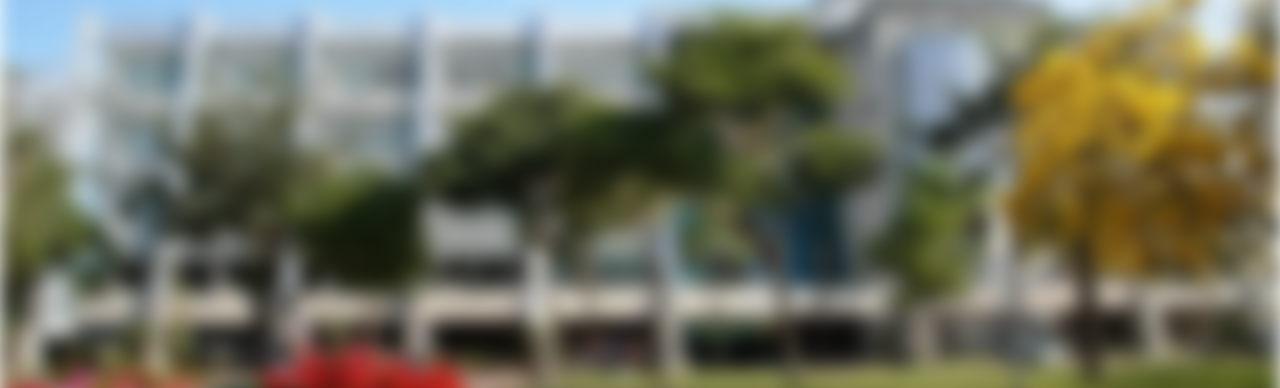
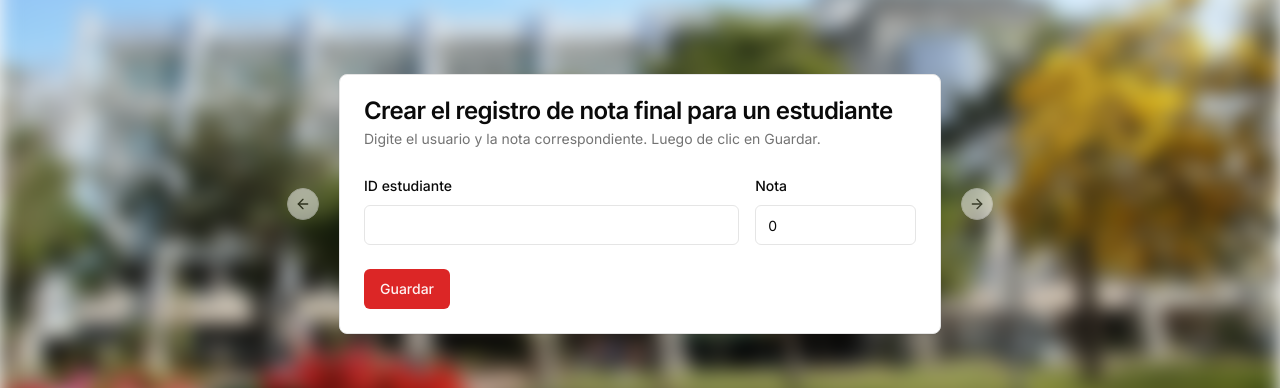
Before and after one commit to giusgo/pc2-actividad2, a Next.js app in the folder app/: page /reportes in a window 1280 px wide. Shown: the part 196-584 px from the top of the page. Built offline with nearby package versions, Linux system fonts and the light colour scheme; no server answers.

Commit message:
Create done

```diff
--- a/app/src/app/api/student/route.ts
+++ b/app/src/app/api/student/route.ts
@@ -13,14 +13,17 @@ export async function POST(request: NextRequest) {
         // Extract data from the request
         const requestData = await request.json();
 
+        console.log(requestData);
+        console.log(CUD_ENDPOINT(requestData.operation));
+
         if (requestData.operation == "read") {
             const response = await axios.get(READ_ENDPOINT(requestData.username));
 
             return NextResponse.json({grade: response.data.grade}, { status: 200 });
         } else {
             const response = await axios.post(CUD_ENDPOINT(requestData.operation), {
-                username: requestData.username,
-                grade: requestData.grade
+                userName: requestData.username,
+                grade: requestData.grade,
             });
 
             return NextResponse.json("CUD done.", { status: 200 });
--- a/app/src/app/reportes/page.tsx
+++ b/app/src/app/reportes/page.tsx
@@ -2,12 +2,14 @@
 
 import Background from "@/components/Home/background";
 import Navbar from "@/components/General/Navbar";
+import Panel from "@/components/Reportes";
 
 export default function Page() {
     return (
         <main>
             <Background />
             <Navbar />
+            <Panel />
         </main>
     );
 }
--- /dev/null
+++ b/app/src/components/Reportes/Create.tsx
@@ -0,0 +1,148 @@
+import { Button } from "@/components/ui/button"
+import {
+    Card,
+    CardContent,
+    CardDescription,
+    CardFooter,
+    CardHeader,
+    CardTitle,
+} from "@/components/ui/card"
+import { Input } from "@/components/ui/input"
+
+import {
+    Form,
+    FormControl,
+    FormDescription,
+    FormField,
+    FormItem,
+    FormLabel,
+    FormMessage,
+} from "@/components/ui/form"
+import { Loader2 } from "lucide-react";
+import { useToast } from "@/components/ui/use-toast";
+
+import { z } from "zod"
+import { zodResolver } from "@hookform/resolvers/zod"
+import { useForm } from "react-hook-form"
+
+const formSchema = z.object({
+    username: z.string()
+        .min(2, {
+            message: "El usuario debe ser de mínimo 2 caracteres."
+        })
+        .max(20, {
+            message: "El usuario debe ser de máximo 20 caracteres."
+        }),
+    grade: z.coerce.number({ message: "Ingrese una nota válida." })
+        .min(0, {
+            message: "La nota mínima es 0."
+        })
+        .max(5.0, {
+            message: "La nota máxima es 5."
+        })
+})
+
+interface CreateProps {
+    btnsDisabled: boolean,
+    setBtnsDisabled: (arg0: boolean) => void;
+}
+
+export function Create({ btnsDisabled, setBtnsDisabled }: CreateProps) {
+    const { toast } = useToast();
+
+    const form = useForm<z.infer<typeof formSchema>>({
+        resolver: zodResolver(formSchema),
+        defaultValues: {
+            username: "",
+            grade: 0
+        },
+    });
+
+    async function onSubmit(values: z.infer<typeof formSchema>) {
+        setBtnsDisabled(true);
+
+        const query = {
+            operation: "create",
+            username: values.username,
+            grade: values.grade
+        }
+
+        try {
+            const response = await fetch("/api/student", {
+                method: "POST",
+                body: JSON.stringify(query),
+                headers: {
+                    "Content-Type": "application/json",
+                },
+            });
+
+            if (response.ok) {
+                toast({
+                    description: "Registro creado.",
+                    duration: 3000,
+                });
+            } else {
+                toast({
+                    variant: "destructive",
+                    title: "Algo falló.",
+                    description: "Hubo un problema con su solicitud.",
+                });
+            }
+        } catch (error) {
+            console.error("Ocurrio un error:", error);
+        }
+
+        setBtnsDisabled(false);
+    }
+
+    return (
+        <Card>
+            <CardHeader>
+                <CardTitle>Crear el registro de nota final para un estudiante</CardTitle>
+                <CardDescription>Digite el usuario y la nota correspondiente. Luego de clic en Guardar.</CardDescription>
+            </CardHeader>
+            <Form {...form}>
+                <form onSubmit={form.handleSubmit(onSubmit)}>
+                    <CardContent className="w-[600px] flex flex-row gap-4">
+                        <FormField
+                            control={form.control}
+                            name="username"
+                            render={({ field }) => (
+                                <FormItem className="w-[70%]">
+                                    <FormLabel>ID estudiante</FormLabel>
+                                    <FormControl>
+                                        <Input {...field} />
+                                    </FormControl>
+                                    <FormMessage />
+                                </FormItem>
+                            )}
+                        />
+                        <FormField
+                            control={form.control}
+                            name="grade"
+                            render={({ field }) => (
+                                <FormItem className="w-[30%]">
+                                    <FormLabel>Nota</FormLabel>
+                                    <FormControl>
+                                        <Input type="number" {...field} />
+                                    </FormControl>
+                                    <FormMessage />
+                                </FormItem>
+                            )}
+                        />
+                    </CardContent>
+                    <CardFooter>
+                        {btnsDisabled ?
+                            <Button type="submit" disabled>
+                                <Loader2 className="mr-2 h-4 w-4 animate-spin" />
+                                Procesando
+                            </Button>
+                            :
+                            <Button type="submit">Guardar</Button>
+                        }
+                    </CardFooter>
+                </form>
+            </Form>
+        </Card>
+    )
+}
--- a/app/src/components/Reportes/index.tsx
+++ b/app/src/components/Reportes/index.tsx
@@ -1,7 +1,32 @@
+"use client";
+
+import {
+    Carousel,
+    CarouselContent,
+    CarouselItem,
+    CarouselNext,
+    CarouselPrevious,
+} from "@/components/ui/carousel"
+import { useState } from "react";
+
+import { Create } from "./Create";
+
 export default function Panel() {
+    const [btnsDisabled, setBtnsDisabled] = useState<boolean>(false);
+
     return (
         <div className="fixed top-1/2 left-1/2 transform -translate-x-1/2 -translate-y-1/2">
-
+            <Carousel className="w-full max-w-5xl">
+                <CarouselContent>
+                    <CarouselItem key={1}>
+                        <div className="p-1">
+                            <Create btnsDisabled={btnsDisabled} setBtnsDisabled={setBtnsDisabled}/>
+                        </div>
+                    </CarouselItem>
+                </CarouselContent>
+                <CarouselPrevious />
+                <CarouselNext />
+            </Carousel>
         </div>
     )
 }
```
